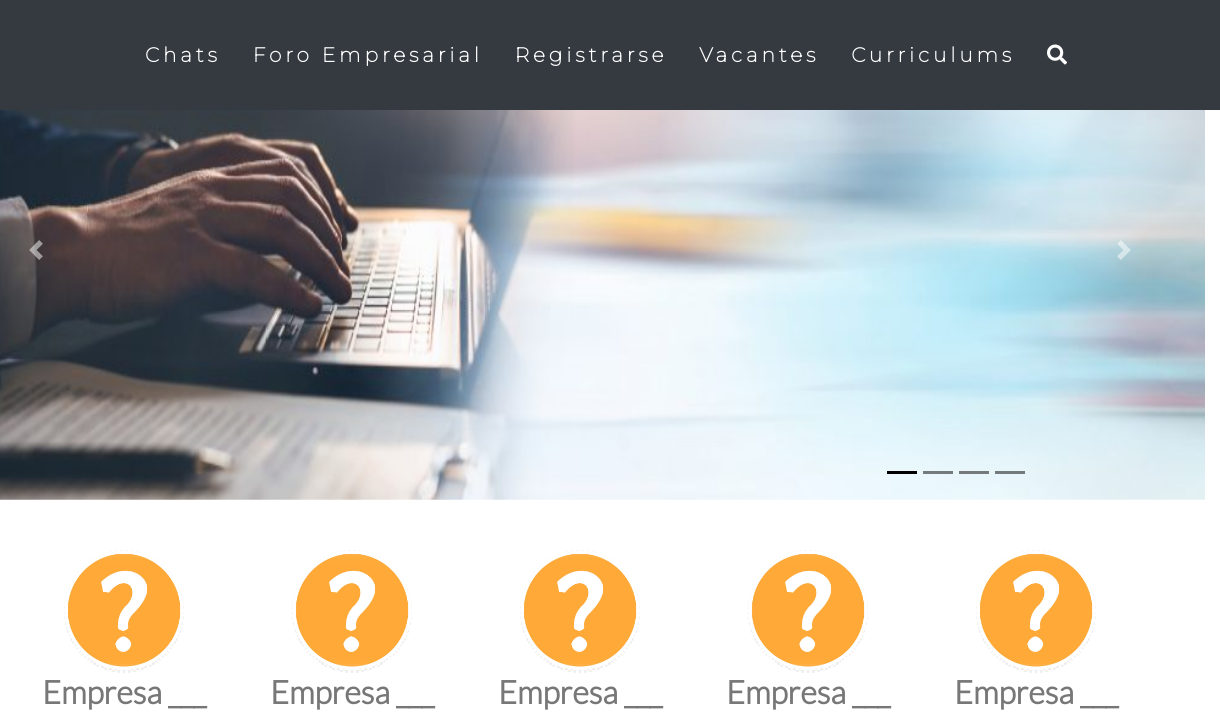
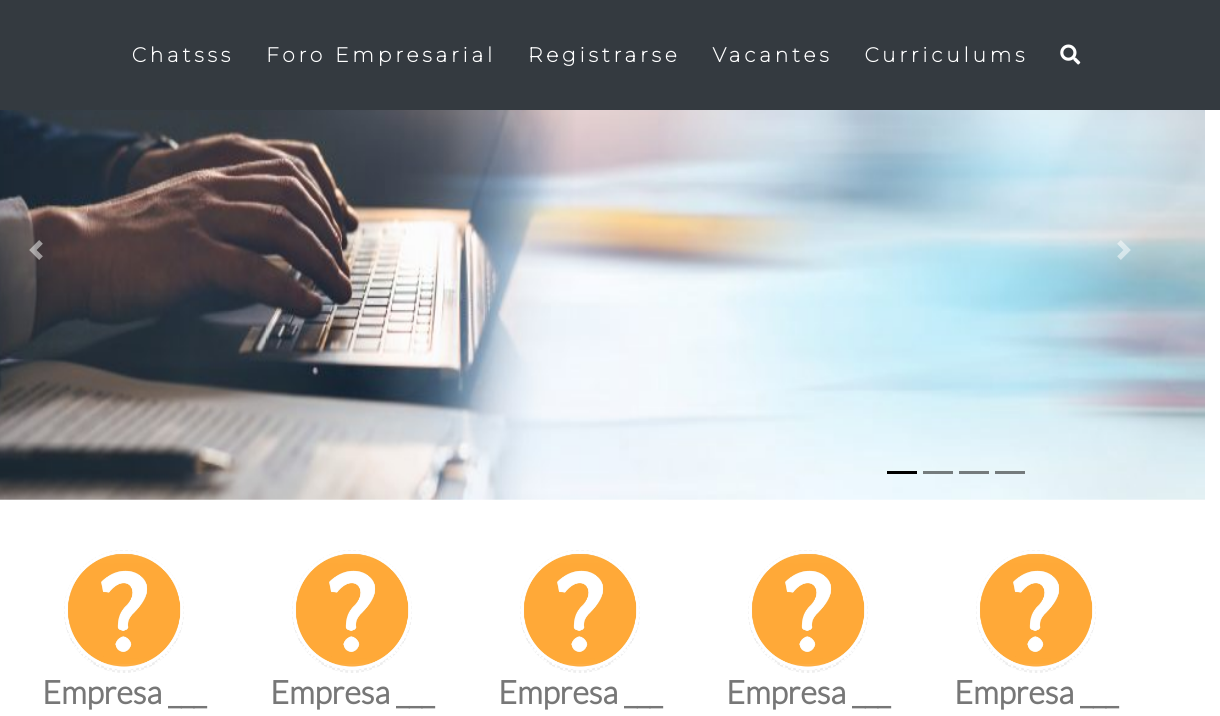
Before and after one commit to AlfredoOrtiz191/BolsaDeTrabajo-Website, a plain HTML site: page index.html in a window 1280 px wide. Shown: the top 716 px of the page, 60-1280 px from the left. Drawn offline with nearby package versions, Linux system fonts and the light colour scheme.

Commit message:
Update index.html

```diff
--- a/index.html
+++ b/index.html
@@ -44,7 +44,7 @@
             </div>
             <div class="collapse navbar-collapse justify-content-center m-4" id="Menu">
                 <ul class="nav">
-                    <li class="nav-item"><a class="nav-link aprincipal text-white" href="#">Chats</a></li>
+                    <li class="nav-item"><a class="nav-link aprincipal text-white" href="#">Chatsss</a></li>
                     <li class="nav-item"><a class="nav-link aprincipal text-white" href="#">Foro Empresarial</a></li>
                     <li class="nav-item"><a class="nav-link aprincipal text-white" href="#">Registrarse</a></li>
                     <li class="nav-item"><a class="nav-link aprincipal text-white" href="#">Vacantes</a></li>
```
